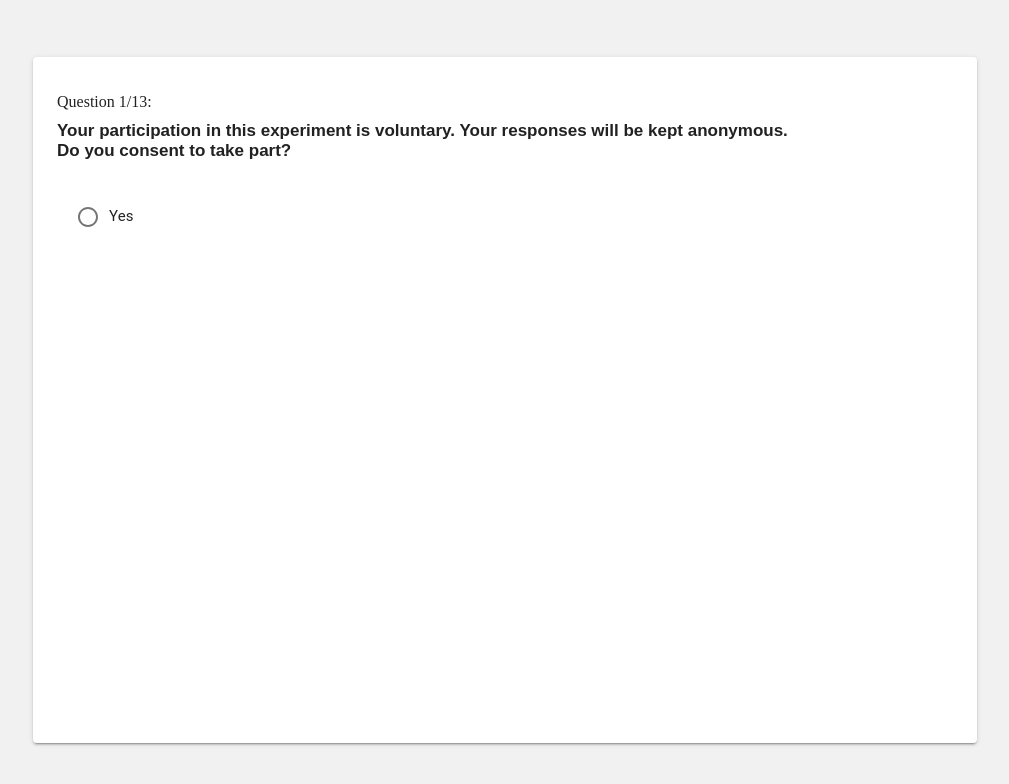
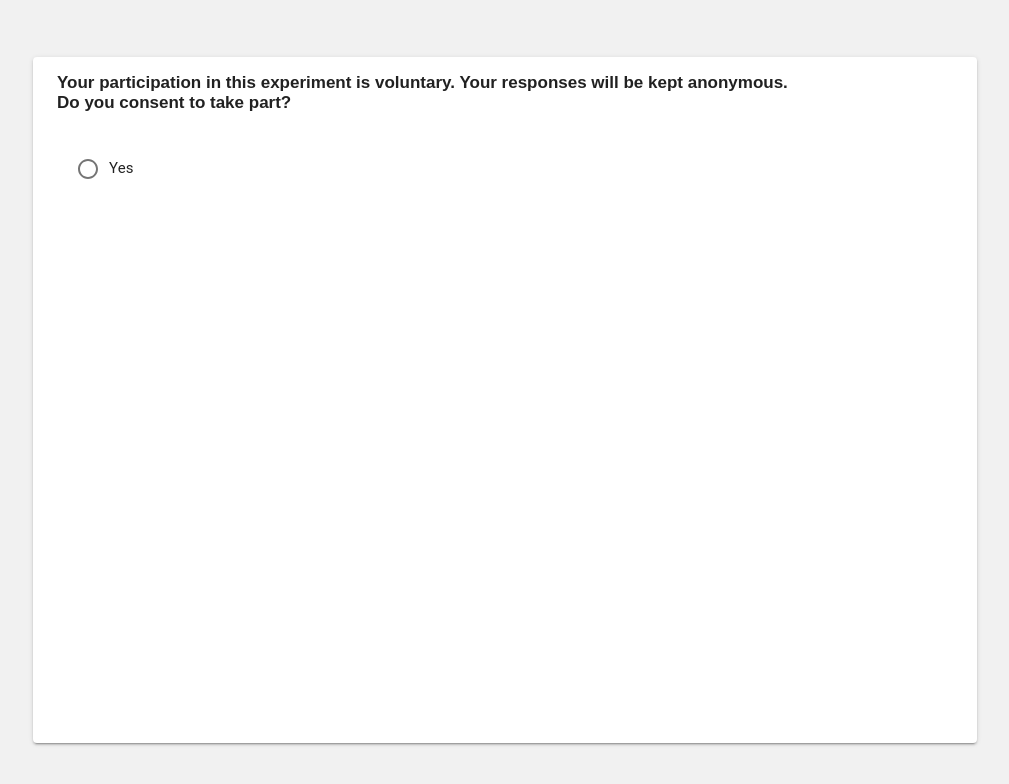
Before and after one commit to DivijD012/Neuroeconomics-Experiment, a React (Create React App) app: page / in a window 1280 px wide. Shown: the top 784 px of the page, without its empty margins (135-1144 px from the left). Built offline with nearby package versions, Linux system fonts and the light colour scheme.

Commit message:
Remove Q No

```diff
--- a/src/app/components/Question/Question.js
+++ b/src/app/components/Question/Question.js
@@ -14,9 +14,9 @@ class QuestionParagraph extends React.Component {
             <MuiThemeProvider theme={theme}>
                 {addCssTransition(
                     <div>
-                        <div className={classes.questionNumber}>
+                        {/* <div className={classes.questionNumber}>
                             {`Question ${this.props.questionIndex}/${this.props.questionsLength}:`}{" "}
-                        </div>
+                        </div> */}
                         <pre className={classes.questionParagraph}>{this.props.question}</pre>
                     </div>
                 )}
```
